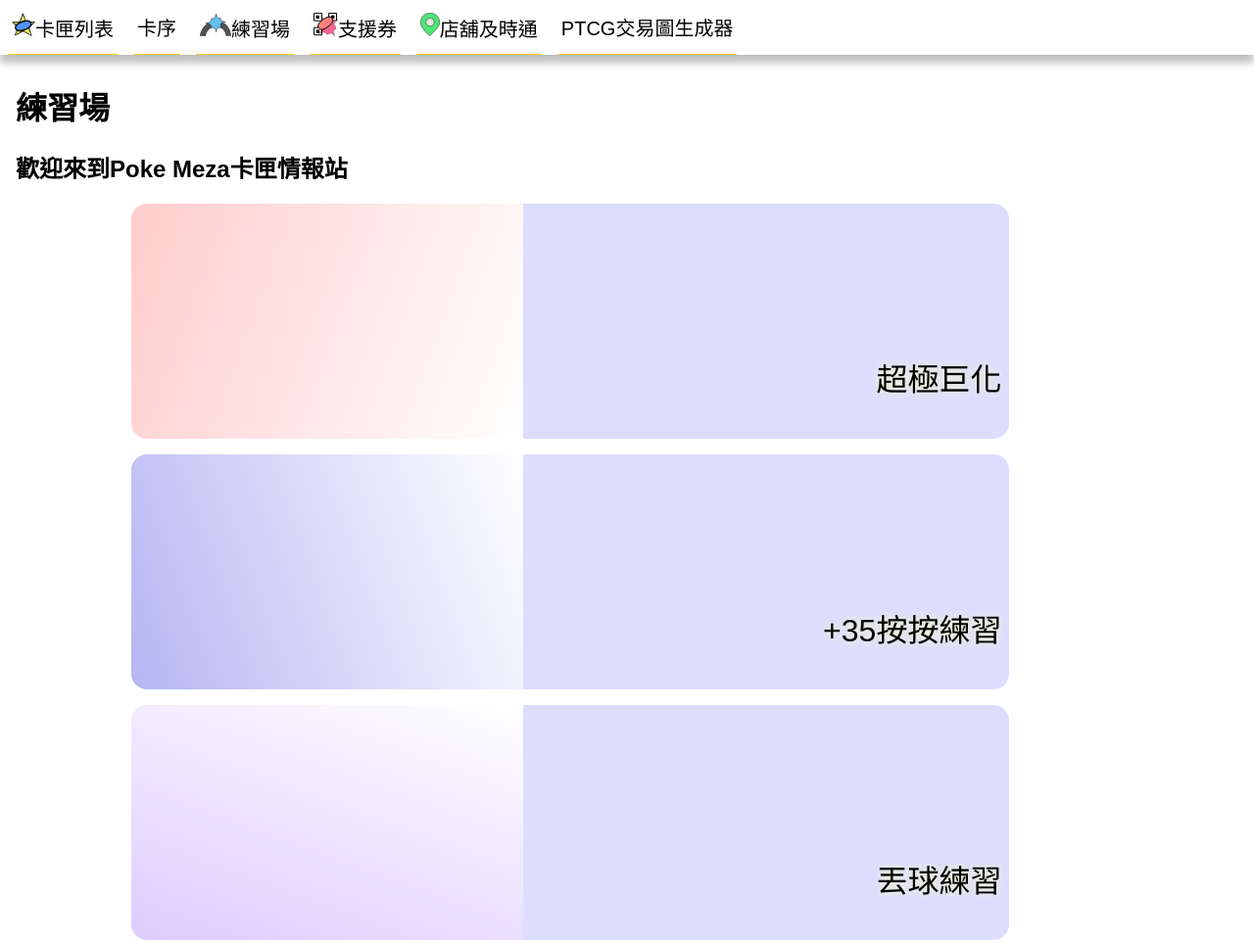
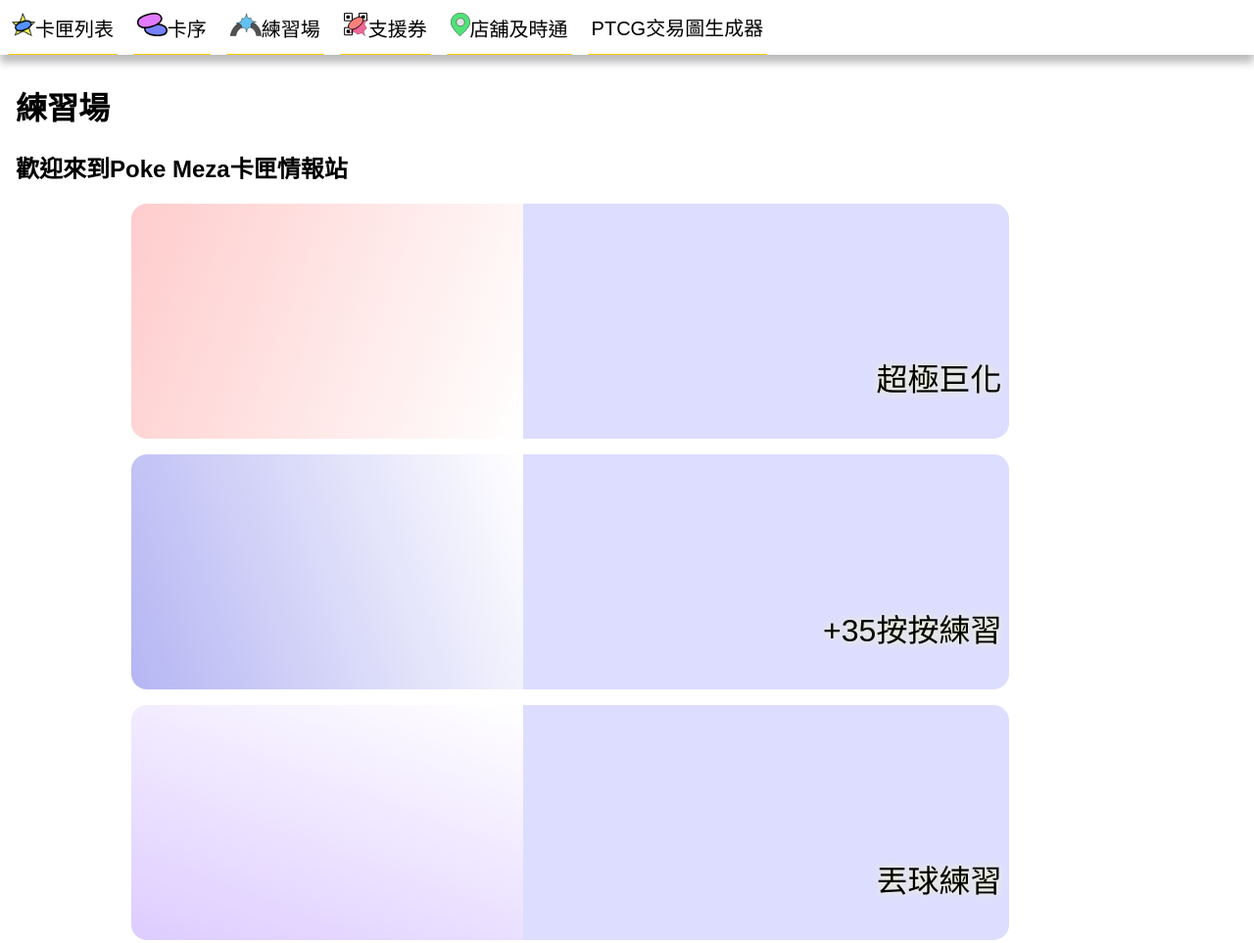
Before and after one commit to kuan5/kuan5.github.io, a plain HTML site: page game.html in a window 1280 px wide. Shown: the top 963 px of the page at 98% size. Drawn offline with Linux system fonts and the light colour scheme.

Commit message:
Update link for card sequence with new image

```diff
--- a/game.html
+++ b/game.html
@@ -329,7 +329,7 @@ background: #c99;
  </style>
 <body>
 <header>
-            <a href="/"><img src="/meza.ico" alt="首頁">卡匣列表</a><a href="/desk">卡序</a>
+            <a href="/"><img src="/meza.ico" alt="首頁">卡匣列表</a><a href="/desk"><img src="/svg/she.svg" alt="mezastar">卡序</a>
         <a href="/game"><img src="/svg/game.svg" alt="+50">練習場</a>
         <a href="/qr"><img src="/svg/QR.svg" alt="支援寶可夢卷 寶可夢卡匣 機台 支援卷">支援券</a>
         <a href="/map" ><img src="/svg/map.svg" alt="map">店舖及時通</a>
```
